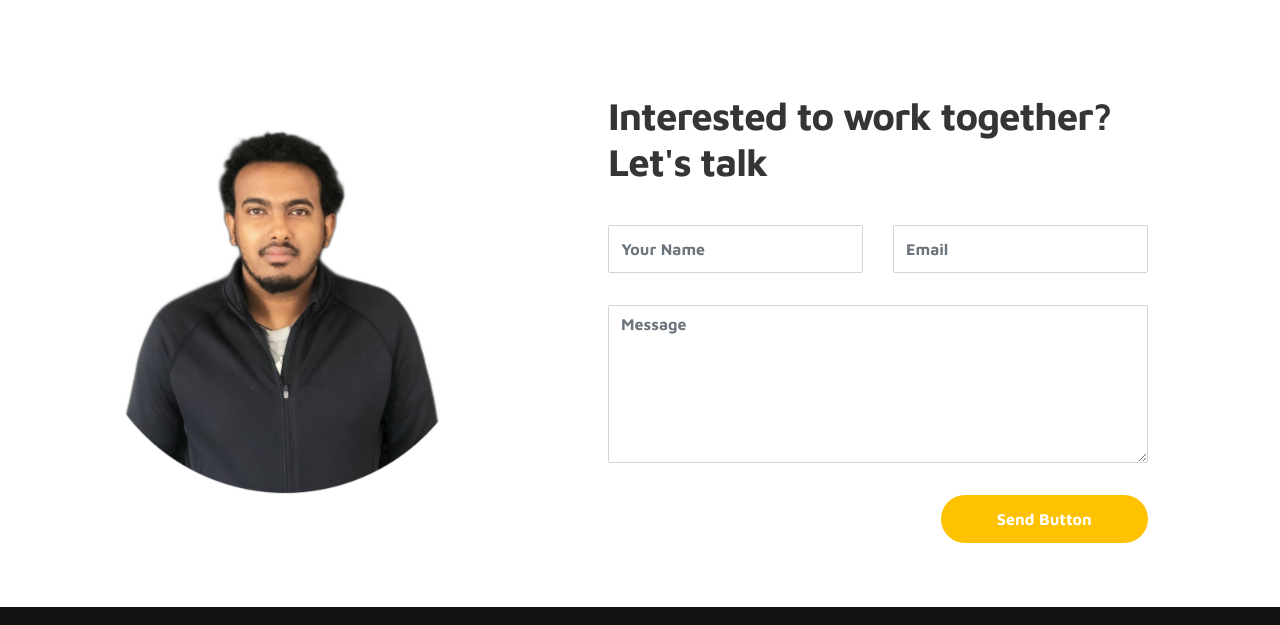
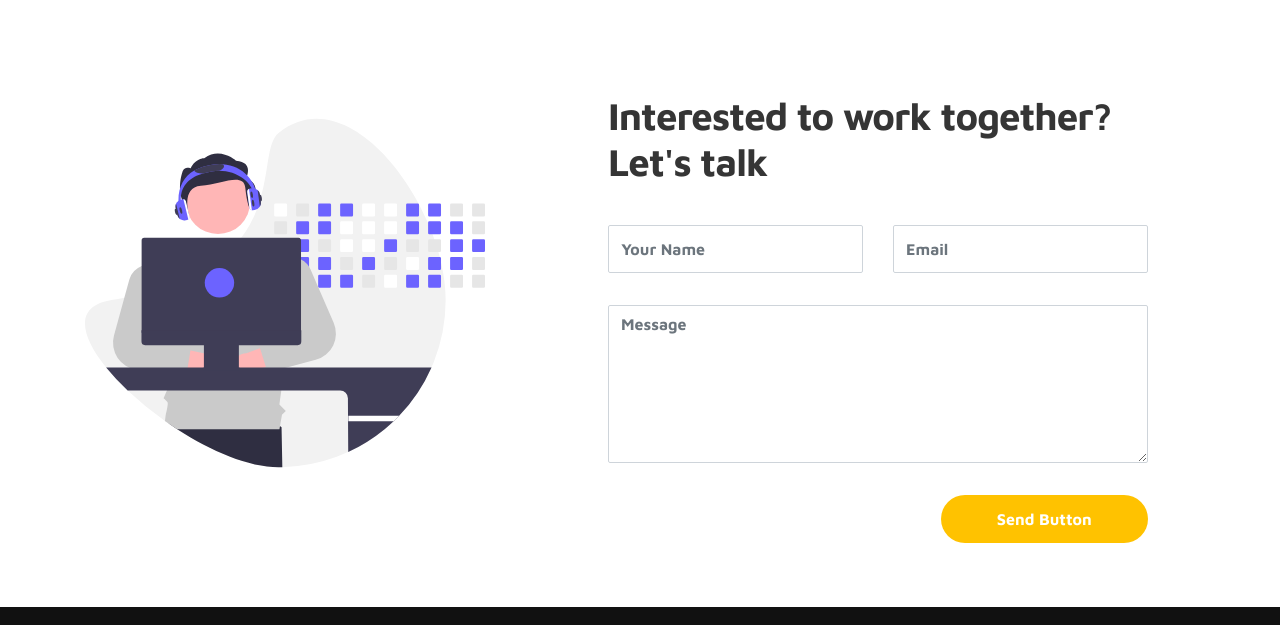
Before and after one commit to yonastadese/portfolio, a plain HTML site: page index.html in a window 1280 px wide. Shown: the part 3077-3702 px from the top of the page. Drawn offline with Linux system fonts and the light colour scheme.

Commit message:
Update index.html

```diff
--- a/index.html
+++ b/index.html
@@ -296,7 +296,7 @@
 
           <div class="col-lg-5 mr-lg-5 col-12">
             <div class="google-map w-50">
-              <img src="images/undraw/yo.png" style="width: 400px; height: 400px;">
+              <img src="images/undraw/undraw_Developer_activity_re_39tg.svg" style="width: 400px; height: 400px;">
             </div>
 
 
```
